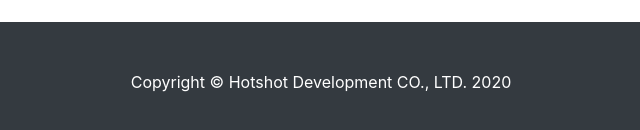
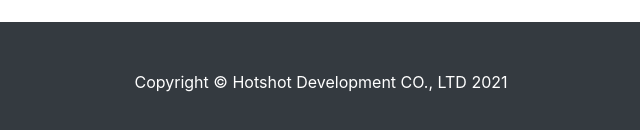
Before and after one commit to hotshotdevbkk/hotshotdevbkk.github.io, a website: page index.html in a window 1280 px wide. Shown: the part 1176-1306 px from the top of the page, 319-959 px from the left. Drawn offline with Linux system fonts and the light colour scheme.

Commit message:
correct coltd

```diff
--- a/index.html
+++ b/index.html
@@ -144,7 +144,7 @@
   <!-- Footer -->
   <footer class="py-5 bg-dark">
     <div class="container">
-      <p class="m-0 text-center text-white">Copyright &copy; Hotshot Development CO., LTD. 2020</p>
+      <p class="m-0 text-center text-white">Copyright &copy; Hotshot Development CO., LTD 2021</p>
     </div>
     <!-- /.container -->
   </footer>
```
Also changed, not shown: 1 other file.
